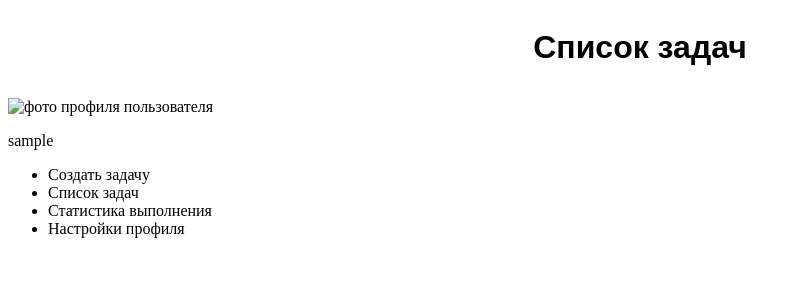
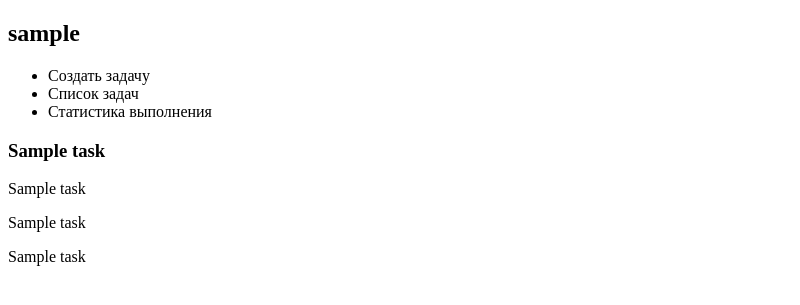
Before and after one commit to skeatw/TODO_Flask, a Flask app: template templates/index.html in a window 1280 px wide. Shown: the top 305 px of the page, without its empty margins (0-800 px from the left). Run offline with Flask 3, Linux system fonts and the light colour scheme; the template is opened without the code that fills it: most values are stand-ins (such as "Sample title", 1, 10 or a date in 2020).

Commit message:
list of tasks

```diff
--- a/app.py
+++ b/app.py
@@ -1,4 +1,4 @@
-from flask import Flask, render_template, request, redirect, make_response
+from flask import Flask, render_template, request, redirect, make_response, jsonify
 from datetime import datetime
 import secrets
 from db_manager import manage
@@ -13,22 +13,59 @@ def set_token(username):
     response.set_cookie('user', token, max_age=60 * 60 * 24 * 5, httponly=True, secure=True)
 
     return response
+
+def time_for_people(tasks):
+    l = []
+    for task in tasks:
+        lst_task = list(task)
+        dt = datetime.strptime(lst_task[3], '%Y-%m-%d %H:%M:%S.%f')
+        dt_for_people =  dt.strftime('%d-%m-%Y %H:%M')
+        lst_task[3] = dt_for_people
+        l.append(lst_task)
+    return l
+
+
 @app.route('/')
 def index():
-    return render_template('index.html')
+    username = None
+    tasks = None
+    get_cookie = request.cookies.get('user')
+    if get_cookie is not None:
+        username = manage.get_username_by_token(get_cookie)
+        tasks = manage.get_tasks_by_token(get_cookie)
+    #TODO: изменить формат даты и времени у всех задача
+    if tasks is not None:
+        tasks = time_for_people(tasks)
+
+
+    if username is None:
+        return redirect('user')
+
+    return render_template('index.html', username=username, tasks=tasks)
 
 @app.route('/tasks', methods=['GET', 'POST'])
 def tasks():
     if request.method == 'POST':
+        get_cookie = request.cookies.get('user')
+
+        user_id = manage.get_id_by_token(get_cookie)
         title: str = request.form.get('name_tools')
-        desc: str = request.form.get('description')
+        desc = None
+        if request.form.get('description') != '':
+            desc = request.form.get('description')
+
         creation_time: datetime = datetime.now()
         status_task: bool = False
-        data = [title, desc, creation_time, status_task]
+        data = [title, desc, creation_time, status_task, user_id]
+        manage.add_to_db_task(data)
 
         return redirect('/')
 
-    return render_template('tasks.html')
+    get_cookie = request.cookies.get('user')
+    if get_cookie is not None:
+        username = manage.get_username_by_token(get_cookie)
+
+    return render_template('tasks.html', username=username)
 
 @app.route('/statistics', methods=['GET', 'POST'])
 def statistics():
@@ -58,8 +95,7 @@ def login():
         get_cookie = request.cookies.get('user')
 
         if get_cookie is not None:
-            #TODO: получать по этим куки информацию о пользователе из бд и отдавать их на index.html
-            return redirect('/') # вернуть аккаунта пользователя
+            return redirect('/')
         else:
             return render_template('login.html')
 
@@ -72,5 +108,13 @@ def login():
     else:
         return render_template('registration.html')
 
+#TODO: Сделать маршрут, который будет "вызываться" при нажатии на кнопку "Завершить задачу" и будет изменять статус задачи в базе данных
+@app.route('/complete/<int:task_id>', methods=['POST'])
+def complete(task_id):
+    manage.complete_task(task_id)
+    return redirect('/')
+
+
+
 if __name__ == '__main__':
     app.run(debug=True)
--- a/templates/index.html
+++ b/templates/index.html
@@ -6,25 +6,40 @@
     <link rel="stylesheet" href="{{ url_for('static', filename='style.css') }}">
 </head>
 <body>
-    <div id="name_site">
-        <h1>Список задач</h1>
-    </div>
     <div class="parent">
+        <div class="toolbar">
+            <h2 class="user_name">{{ username }}</h2>
+        </div>
         <!-- Панель инструментов -->
-        <div class="toolbar">
-            <img src=" " alt="фото профиля пользователя">
-            <p><a href="{{ url_for('user') }}">{{ username }}</a></p>
-        </div>
-
         <div class="menu">
             <ul class="menu-item">
                 <li class="menu-link"><a href="{{ url_for('tasks') }}">Создать задачу</a></li>
                 <li class="menu-link"><a href="{{ url_for('index') }}">Список задач</a></li>
                 <li class="nmenu-link"><a href="{{ url_for('statistics') }}">Статистика выполнения</a></li>
-                <li class="menu-link"><a href="{{ url_for('user') }}">Настройки профиля</a></li>
+                <!-- TODO: user.html сделать формой входа, если время куки истекло, и регистрацией, если пользователя не существует
+                <li class="menu-link"><a href="{{ url_for('user') }}">Настройки профиля</a></li> -->
             </ul>
         </div>
-        <!-- конец панели инструментов -->
+                <!-- конец панели инструментов -->
+
+        <div class="task-container">
+            {% for task in tasks %}
+            <div class="task">
+                <h3>{{ task[1] }}</h3>
+                {% if task[2] is not none %}
+                <p>{{ task[2] }}</p>
+                {% endif %}
+                <p>{{ task[3] }}</p>
+                {% if task[6] == 0 %}
+                <form action="/complete/{{ task[0] }}" method="post">
+                    <button type="submit" id="{{ task[0] }}">Завершить задачу</button>
+                </form>
+                {% else %}
+                <p>{{ task[5] }}</p>
+                {% endif %}
+            </div>
+            {% endfor %}
+        </div>
     </div>
 
 </body>
--- a/templates/statistics.html
+++ b/templates/statistics.html
@@ -12,8 +12,7 @@
     <div class="parent">
         <!-- Панел инструментов -->
         <div class="toolbar">
-            <img src=" " alt="фото профиля пользователя">
-            <p>Имя пользователя</p>
+             <h2 class="user_name">{{ username }}</h2>
         </div>
 
         <div class="menu">
--- a/templates/tasks.html
+++ b/templates/tasks.html
@@ -6,14 +6,10 @@
     <link rel="stylesheet" href="{{ url_for('static', filename='style.css') }}">
 </head>
 <body>
-    <div id="name_site">
-        <h1>Список задач</h1>
-    </div>
     <div class="parent">
         <!-- Панел инструментов -->
         <div class="toolbar">
-            <img src=" " alt="фото профиля пользователя">
-            <p>Имя пользователя</p>
+             <h2 class="user_name">{{ username }}</h2>
         </div>
 
         <div class="menu">
```
Also changed, not shown: db_manager.py (+38 -3 lines), templates/login.html (+5 -5 lines), templates/registration.html (+5 -5 lines).
